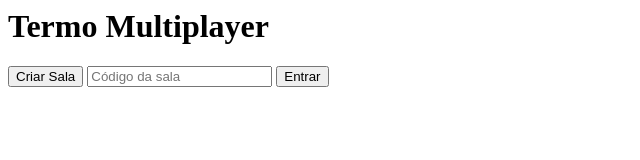
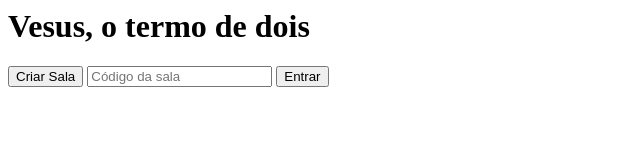
Before and after one commit to Gus-Kruz/versus, a plain HTML site: page index.html in a window 1280 px wide. Shown: the whole page, without its empty margins (0-640 px from the left). Drawn offline with Linux system fonts and the light colour scheme.

Commit message:
Update index.html

```diff
--- a/index.html
+++ b/index.html
@@ -8,7 +8,7 @@
   <script src="firebase-config.js"></script>
 </head>
 <body>
-  <h1>Termo Multiplayer</h1>
+  <h1>Vesus, o termo de dois</h1>
 
   <div id="menu">
     <button onclick="criarSala()">Criar Sala</button>
```
